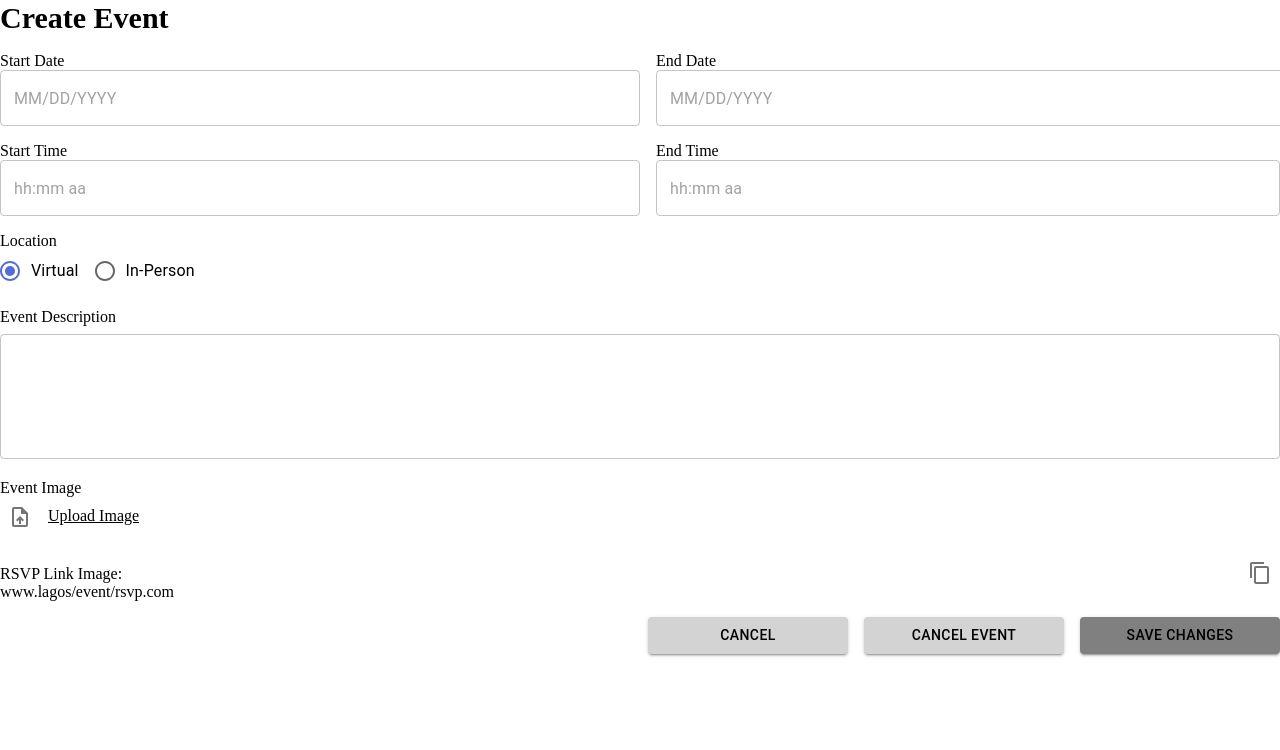
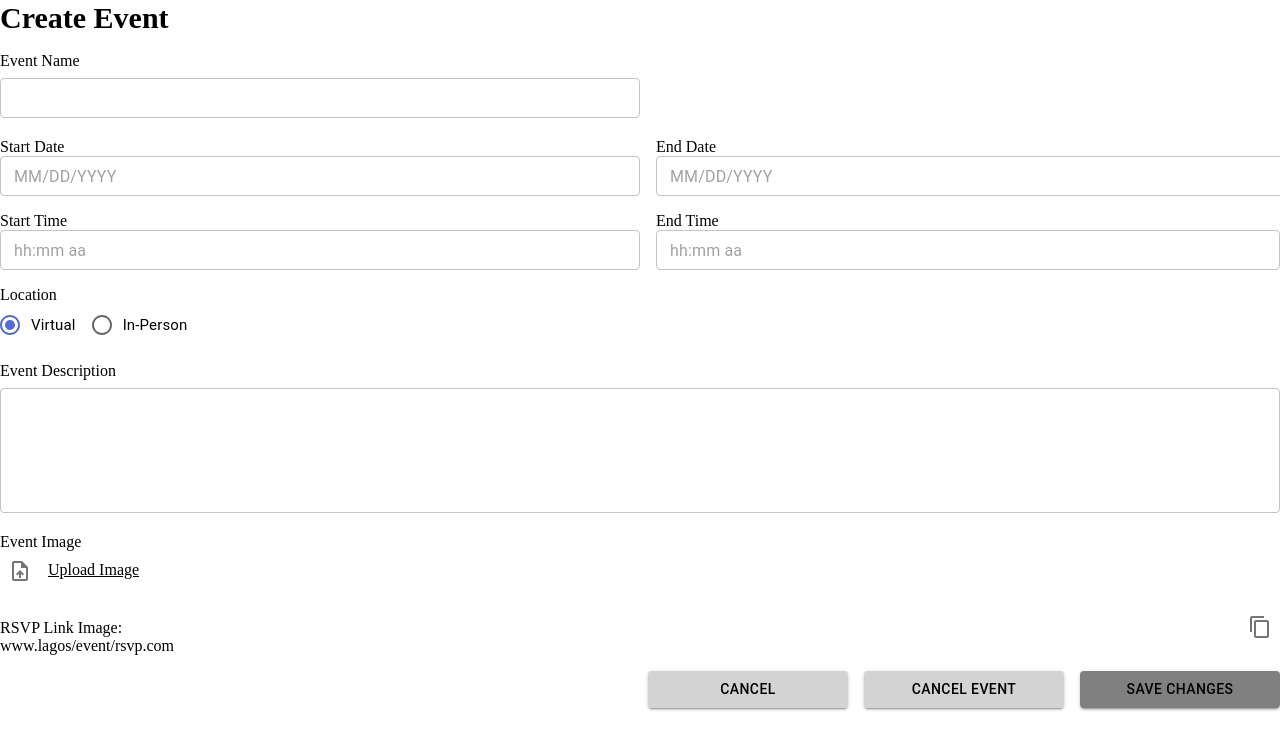
Before and after one commit to cornellh4i/lagos-volunteers, a Next.js app in the folder frontend/: page /events/create in a window 1280 px wide. Shown: the top 750 px of the page. Built offline with nearby package versions, Linux system fonts and the light colour scheme; no server answers.

Commit message:
semi final styling on form minus time icon

```diff
--- a/frontend/src/components/atoms/DatePicker.tsx
+++ b/frontend/src/components/atoms/DatePicker.tsx
@@ -25,6 +25,7 @@ const CustomDatePicker = ({ label }: Props) => {
             margin: "dense",
             width: 1,
           }}
+          slotProps={{ textField: { size: "small" } }}
         />
       </LocalizationProvider>
     </div>
--- a/frontend/src/components/atoms/RadioButton.tsx
+++ b/frontend/src/components/atoms/RadioButton.tsx
@@ -5,6 +5,7 @@ import FormControlLabel from "@mui/material/FormControlLabel";
 import FormControl from "@mui/material/FormControl";
 import FormLabel from "@mui/material/FormLabel";
 import LocationPicker from "./LocationPicker";
+import { Typography } from "@mui/material";
 
 interface Props {
   label: string;
@@ -33,13 +34,13 @@ const RadioButton = ({ label }: Props) => {
           <FormControlLabel
             value="Virtual"
             control={<Radio />}
-            label="Virtual"
+            label={<Typography sx={{ fontSize: 15 }}>Virtual</Typography>}
             onClick={(e) => radioHandler(0)}
           />
           <FormControlLabel
             value="In-Person"
             control={<Radio />}
-            label="In-Person"
+            label={<Typography sx={{ fontSize: 15 }}>In-Person</Typography>}
             onClick={(e) => radioHandler(1)}
           />
         </RadioGroup>
--- a/frontend/src/components/atoms/TimePicker.tsx
+++ b/frontend/src/components/atoms/TimePicker.tsx
@@ -25,6 +25,7 @@ const CustomTimePicker = ({ label }: Props) => {
             margin: "dense",
             width: 1,
           }}
+          slotProps={{ textField: { size: "small" } }}
         />
       </LocalizationProvider>
     </div>
--- a/frontend/src/components/molecules/EventForm.tsx
+++ b/frontend/src/components/molecules/EventForm.tsx
@@ -7,6 +7,7 @@ import MultilineTextField from "../atoms/MultilineTextField";
 import RadioButton from "../atoms/RadioButton";
 import Button from "../atoms/Button";
 import TextCopy from "../atoms/TextCopy";
+import TextField from "../atoms/TextField";
 
 interface Props {
   eventType: string; //create or edit
@@ -14,9 +15,16 @@ interface Props {
 /** An EventForm page */
 const EventForm = ({ eventType }: Props) => {
   return (
-    <div className="">
-      <div className="space-y-4 ">
+    <div className="space-y-4">
       <div className="font-bold text-3xl"> Create Event </div>
+      <div className="grid sm:grid-cols-2  sm:col-span-2  md:col-span-1">
+        <TextField
+          label="Event Name"
+          required={true}
+          status=""
+          incorrectEntryText=""
+        />
+      </div>
       <div className="flex md:space-x-4 grid sm:grid-cols-1 md:grid-cols-2">
         <div className="sm:pb-4 md:pb-0">
           <DatePicker label="Start Date" />
@@ -37,8 +45,8 @@ const EventForm = ({ eventType }: Props) => {
         status=""
         incorrectEntryText=""
       />
-        <Upload label="Event Image"/>
-        <TextCopy label="RSVP Link Image" text="www.lagos/event/rsvp.com"/>
+      <Upload label="Event Image" />
+      <TextCopy label="RSVP Link Image" text="www.lagos/event/rsvp.com" />
       <div>
         {eventType == "create" ? (
           <div className="grid sm:grid-cols-1 md:grid-cols-4 gap-4">
@@ -84,7 +92,6 @@ const EventForm = ({ eventType }: Props) => {
         )}
       </div>
     </div>
-    </div>
   );
 };
 
```
Lines whose indentation alone changed are shown as unchanged.
